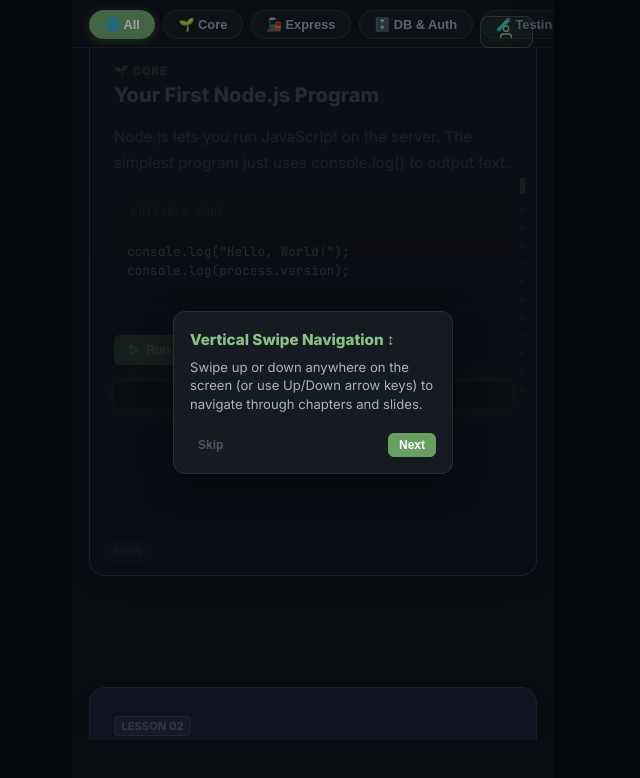
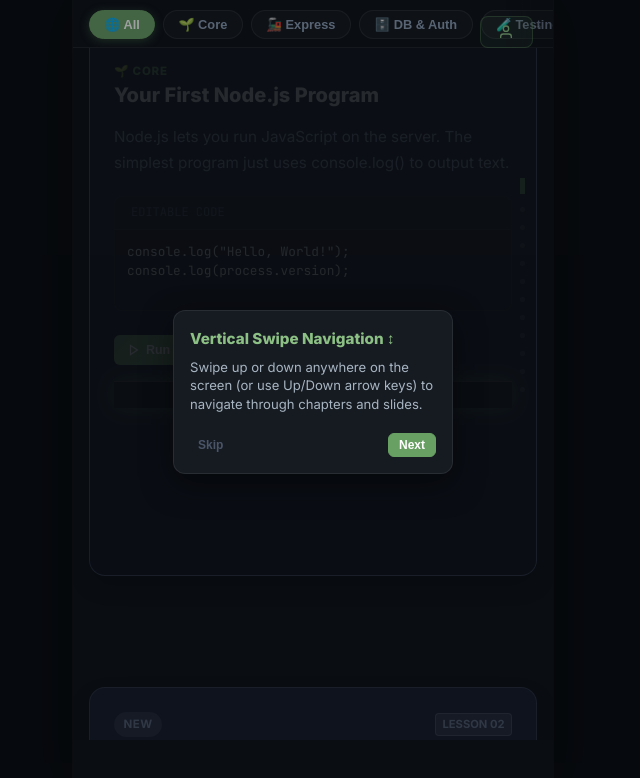
Before and after one commit to nextsemacademy-max/nodejs-by-nextsem, a website: page lessons.html in a window 1280 px wide. Shown: the whole page, without its empty margins (327-967 px from the left). Drawn offline with Linux system fonts and the light colour scheme; no server answers.

Commit message:
fix: Correct cut-off status badge overlap by aligning sbadge inside card-meta at the top

```diff
--- a/lessons.html
+++ b/lessons.html
@@ -78,7 +78,6 @@
     .sc-hero { flex-shrink:0; height:140px; background-color:#0d1117; border-bottom:1px solid rgba(255,255,255,0.06); position:relative; overflow:hidden; display:flex; align-items:flex-start; padding:1.1rem 1.2rem 0; }
     .sc-hero::after { content:''; position:absolute; inset:0; background:linear-gradient(180deg,rgba(10,14,19,0) 0%,rgba(10,14,19,0.3) 50%,rgba(10,14,19,0.95) 100%); pointer-events:none; }
     .sc-icon-badge { position:absolute; top:0.8rem; right:0.9rem; width:38px; height:38px; border-radius:50%; background:rgba(10,14,19,0.85); border:1px solid rgba(255,255,255,0.1); display:flex; align-items:center; justify-content:center; font-size:1.2rem; z-index:2; backdrop-filter:blur(6px); }
-    .sc-status { position:absolute; bottom:0.65rem; left:0.9rem; z-index:2; }
 
     /* Card body — clips text but leaves space for footer + hint at bottom */
     .sc-body { flex:1; padding:0.85rem 1.1rem 0; display:flex; flex-direction:column; gap:0.65rem; overflow-y:auto; overflow-x:hidden; min-height:0; padding-bottom: 90px; scroll-behavior:smooth; -webkit-overflow-scrolling:touch; scrollbar-width:thin; scrollbar-color:rgba(104,160,99,0.3) transparent; }
--- a/style.css
+++ b/style.css
@@ -3903,6 +3903,13 @@ body.light-mode .mini-sandbox .mini-console {
   position: relative;
 }
 
+.card-meta {
+  display: flex;
+  justify-content: space-between;
+  align-items: center;
+  width: 100%;
+}
+
 @media (max-width: 768px) {
   .swipe-container .slide {
     padding: 12px 10px;
```
